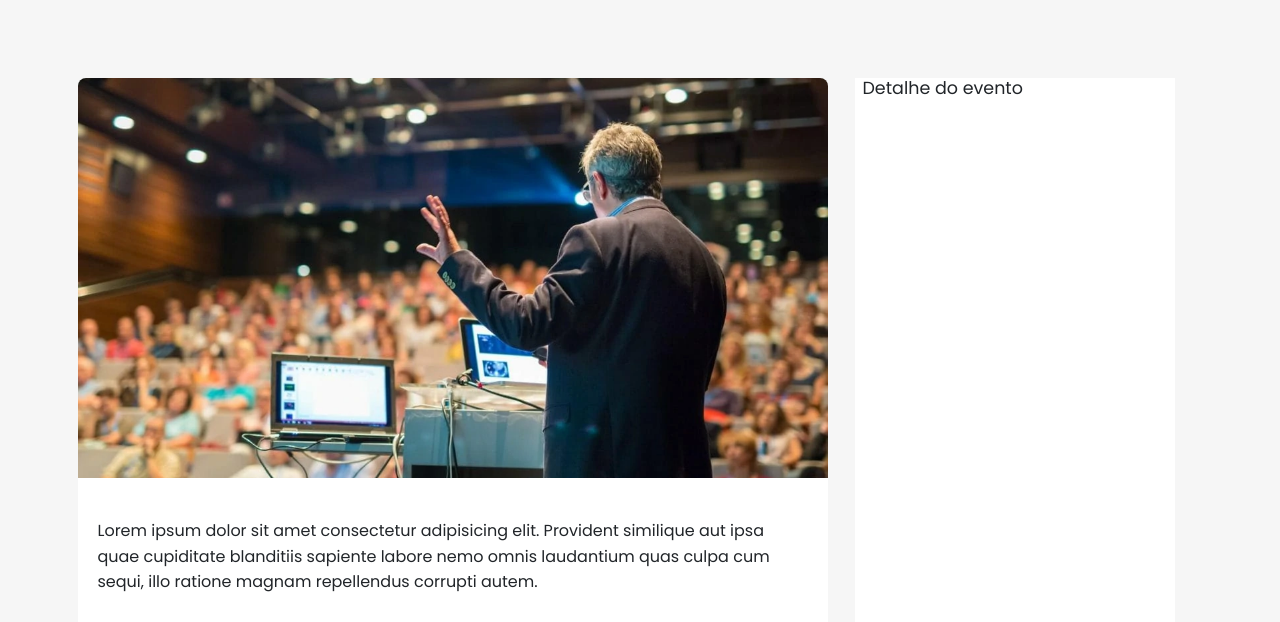
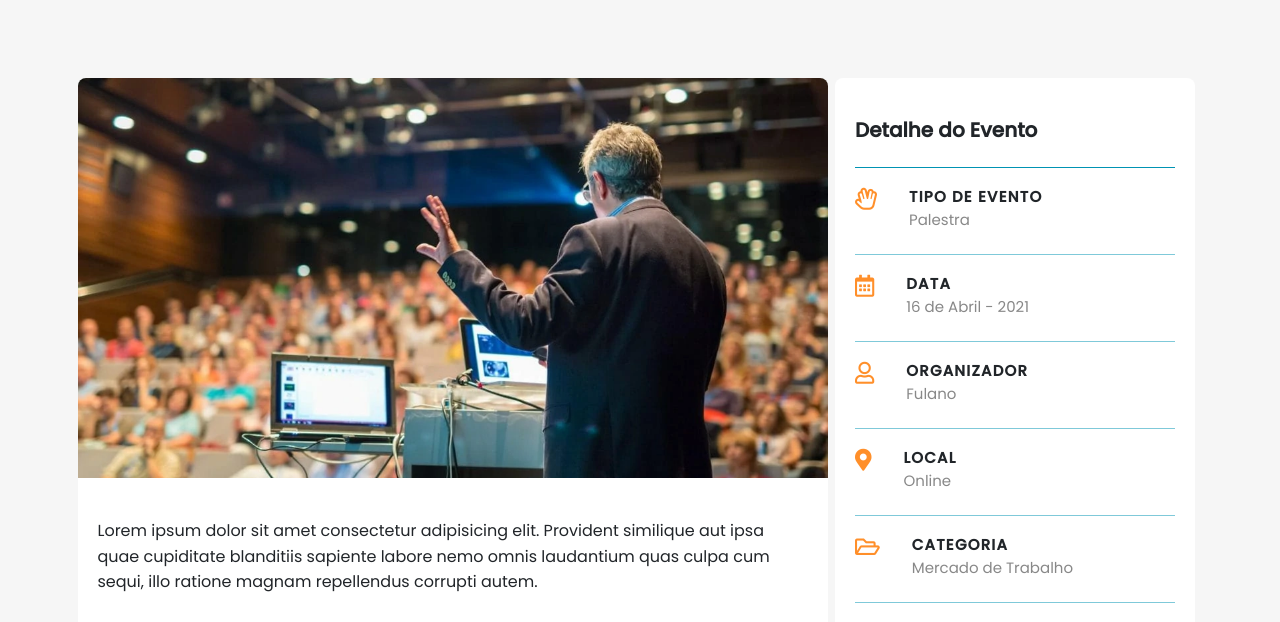
Before and after one commit to Flisol-Sao-Bento-do-Sul/flisol-tema-html, a plain HTML site: page programacao-single.html in a window 1280 px wide. Shown: the part 330-952 px from the top of the page. Drawn offline with Linux system fonts and the light colour scheme.

Commit message:
Finalizaçao do single

```diff
--- a/assets/css/style.css
+++ b/assets/css/style.css
@@ -2,6 +2,7 @@
   --primary-font: "Poppins", sans-serif;
   --primary-color: #ff8f2a;
   --secondary-color: #0093b3;
+  --secondary-color-rgba: rgba(0, 147, 179, 0.5);
   --primary-dark: #2e2e2e;
 }
 
@@ -699,10 +700,44 @@ span {
 
 .single sidebar {
   background-color: #fff;
-  max-width: 32rem;
+  max-width: 36rem;
   margin: 0 auto;
+  padding: 2rem;
+  border-radius: 0.8rem;
 }
 
+.single .single__sidebar-cabecalho {
+  border-bottom: 1px solid var(--secondary-color);
+  padding: 2rem 0;
+}
+
+.single .single__sidebar-cabecalho h3 {
+  font-weight: bold;
+  font-size: 2rem;
+}
+
+.single__sidebar__item {
+  display: flex;
+  align-items: flex-start;
+  padding: 2rem 0;
+  border-bottom: 1px solid var(--secondary-color-rgba);
+}
+
+.single__sidebar__item-icon i {
+  margin-right: 3.2rem;
+  font-size: 2.2rem;
+  color: var(--primary-color);
+}
+
+.single__sidebar__item-subtitulo {
+  color: #888;
+}
+
+.single__sidebar__item-titulo {
+  font-weight: bold;
+  text-transform: uppercase;
+  letter-spacing: 1.2px;
+}
 /** Footer **/
 
 #footer-principal {
--- a/programacao-single.html
+++ b/programacao-single.html
@@ -96,10 +96,91 @@
       <sidebar class="col-12 col-lg-4">
 
         <div class="single__sidebar-cabecalho">
-          <h3>Detalhe do evento</h3>
+          <h3>Detalhe do Evento</h3>
         </div>
 
-        <div class="single__sidebar-cabecalho">
+        <div class="single__sidebar__item">
+
+          <div class="single__sidebar__item-icon">
+
+            <i class="far fa-hand-spock"></i>
+
+          </div>
+
+          <div class="single__sidebar__item-conteudo">
+
+            <h4 class="single__sidebar__item-titulo">Tipo de evento</h4>
+            <h4 class="single__sidebar__item-subtitulo">Palestra</h4>
+
+          </div>
+
+        </div>
+
+        <div class="single__sidebar__item">
+
+          <div class="single__sidebar__item-icon">
+
+            <i class="far fa-calendar-alt"></i>
+
+          </div>
+
+          <div class="single__sidebar__item-conteudo">
+
+            <h4 class="single__sidebar__item-titulo">Data</h4>
+            <h4 class="single__sidebar__item-subtitulo">16 de Abril - 2021</h4>
+
+          </div>
+
+        </div>
+
+        <div class="single__sidebar__item">
+
+          <div class="single__sidebar__item-icon">
+
+            <i class="far fa-user"></i>
+
+          </div>
+
+          <div class="single__sidebar__item-conteudo">
+
+            <h4 class="single__sidebar__item-titulo">Organizador</h4>
+            <h4 class="single__sidebar__item-subtitulo">Fulano</h4>
+
+          </div>
+
+        </div>
+
+        <div class="single__sidebar__item">
+
+          <div class="single__sidebar__item-icon">
+
+            <i class="fas fa-map-marker-alt"></i>
+
+          </div>
+
+          <div class="single__sidebar__item-conteudo">
+
+            <h4 class="single__sidebar__item-titulo">Local</h4>
+            <h4 class="single__sidebar__item-subtitulo">Online</h4>
+
+          </div>
+
+        </div>
+
+        <div class="single__sidebar__item">
+
+          <div class="single__sidebar__item-icon">
+
+            <i class="far fa-folder-open"></i>
+
+          </div>
+
+          <div class="single__sidebar__item-conteudo">
+
+            <h4 class="single__sidebar__item-titulo">Categoria</h4>
+            <h4 class="single__sidebar__item-subtitulo">Mercado de Trabalho</h4>
+
+          </div>
 
         </div>
 
```
